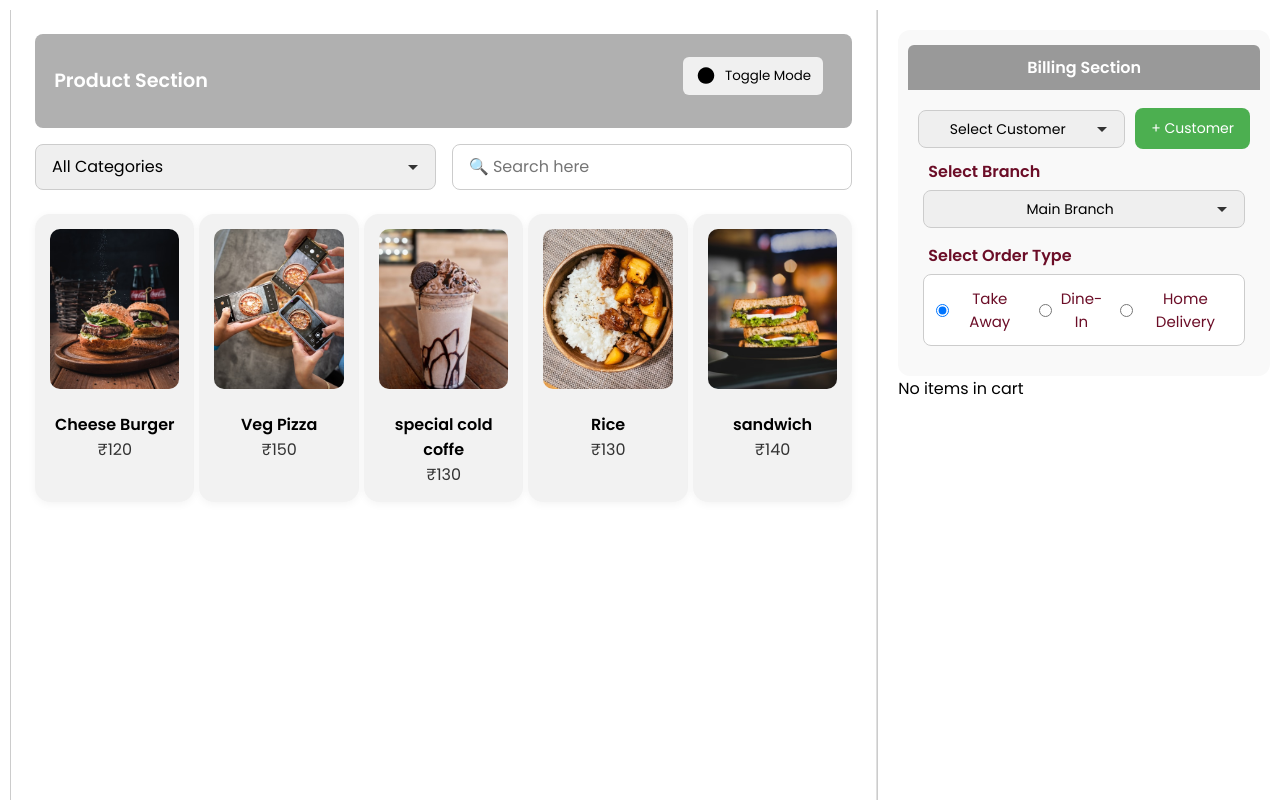
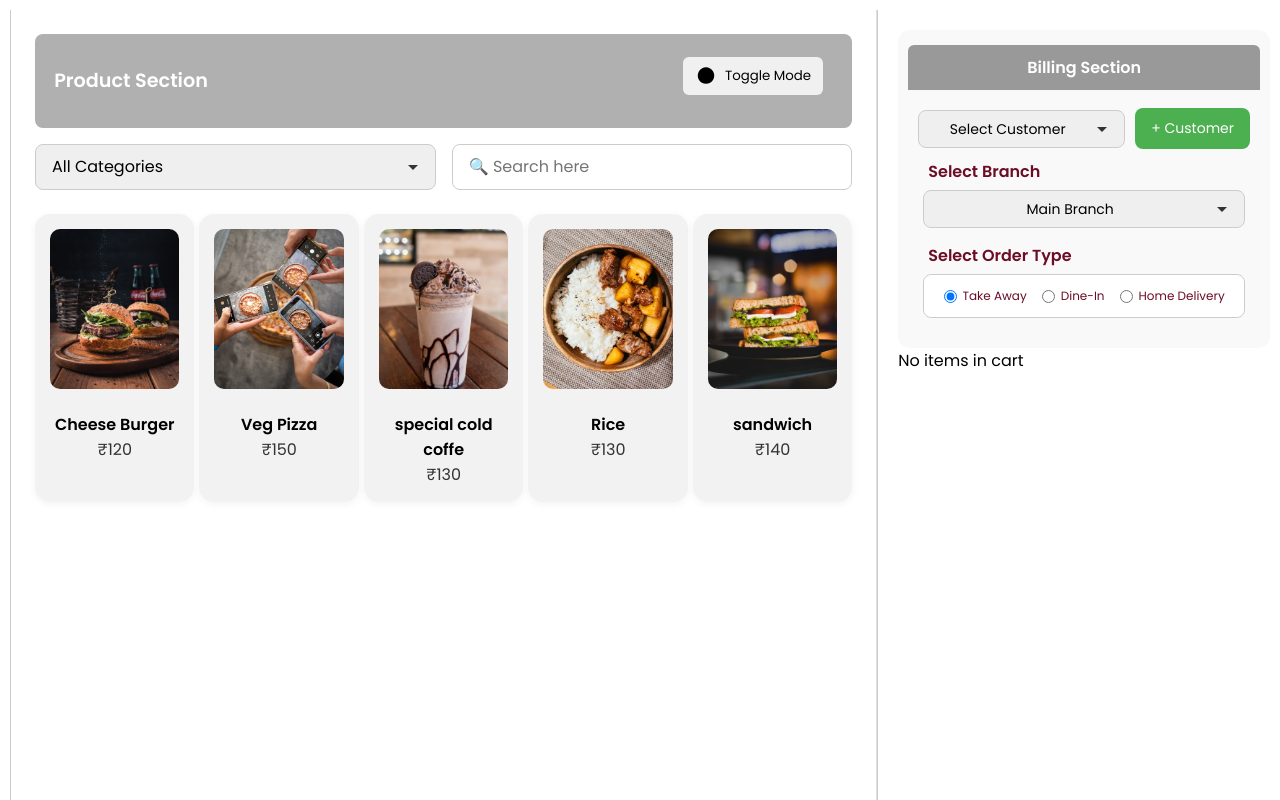
Before and after one commit to ganeshsai4408/react-food-order-app, a React (Create React App) app: page / in a window 1280 px wide. Built offline with nearby package versions, Linux system fonts and the light colour scheme.

Commit message:
Adjusted section layout to 70/30, standardized fonts, and initiated toggle effect implementation

```diff
--- a/src/assets/components/BillingSection.css
+++ b/src/assets/components/BillingSection.css
@@ -281,7 +281,7 @@
   gap: 0px;
   width: 100%;
   max-width: 700px;
-  font-size: 15px;
+  font-size: 12px;
 }
 
 .order-type-options label {
@@ -292,6 +292,7 @@
   color: #6b0d27;
   cursor: pointer;
   text-align: center; /* Left-aligned label text */
+  white-space: nowrap;
 }
 
 /* Center billing table */
```
